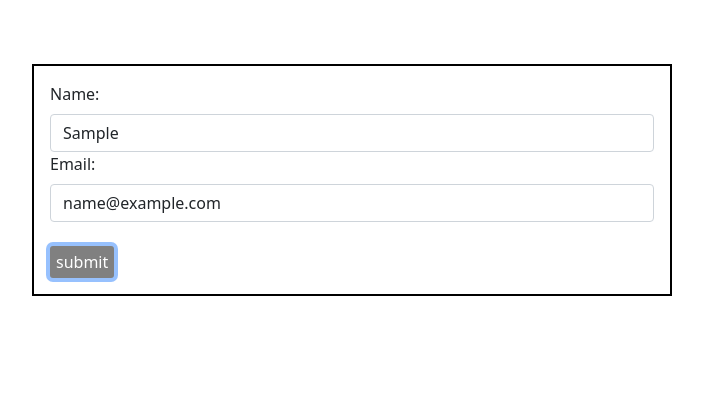
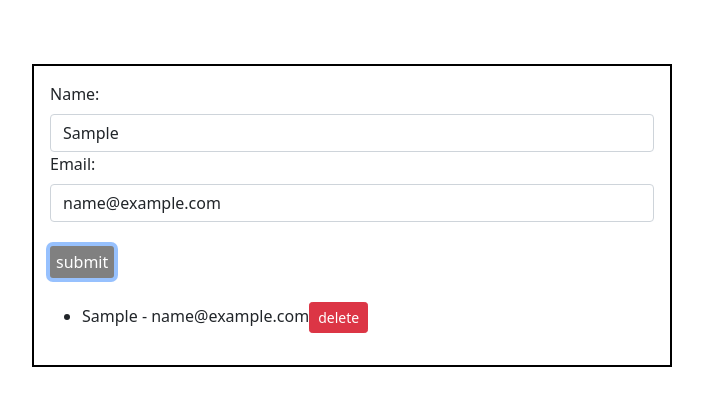
Before and after one commit to Jnapika1/gitDemo, a plain HTML site: page index3.html in a window 1280 px wide. Both pictures are taken after typing "Sample", "name@example.com" into the empty fields and a click on the input "submit". Shown: the whole page, without its empty margins (288-991 px from the left). Drawn offline with nearby package versions, Linux system fonts and the light colour scheme.

Commit message:
added delete from ls functionality

```diff
--- a/index3.html
+++ b/index3.html
@@ -36,7 +36,8 @@
         <br>
         <input type="submit" id="submit" name="submit" value="submit" class="btn-primary" ><br>
     </form>
-
+    <br>
+    <ul id="list-group"></ul>
 
     <!--<ul class="items">
         <li class="item">Item1</li>
--- a/index3.js
+++ b/index3.js
@@ -2,8 +2,7 @@ const myForm = document.querySelector('#form1');
 const mySub = document.querySelector('#submit');
 const nameInput = document.querySelector('#fname');
 const emailInput = document.querySelector('#email');
-
-
+const ul=document.getElementById("list-group");
 
 
 
@@ -21,5 +20,28 @@ function onSubmit(e){
         }
         let obj = JSON.stringify(myObj);
         localStorage.setItem(nameInput.value, obj);
+        showObjOnScreen(myObj);
     }
 }
+function showObjOnScreen(obj){
+
+    let li = document.createElement("li");
+    li.appendChild(document.createTextNode(`${obj.name}`));
+    li.appendChild(document.createTextNode(` - ${obj.email}`));
+    ul.appendChild(li);
+
+    let del = document.createElement('button');
+    del.className="btn btn-danger btn-sm float-right delete";
+    del.appendChild(document.createTextNode("delete"));
+    li.appendChild(del);
+}
+
+ul.addEventListener('click', deleteItem);
+function deleteItem(e){
+    if(e.target.classList.contains('delete')){
+        let user = e.target.parentElement;
+        ul.removeChild(user);
+        console.log(user.firstChild.textContent);
+        localStorage.removeItem(user.firstChild.textContent);
+    }
+}
```
